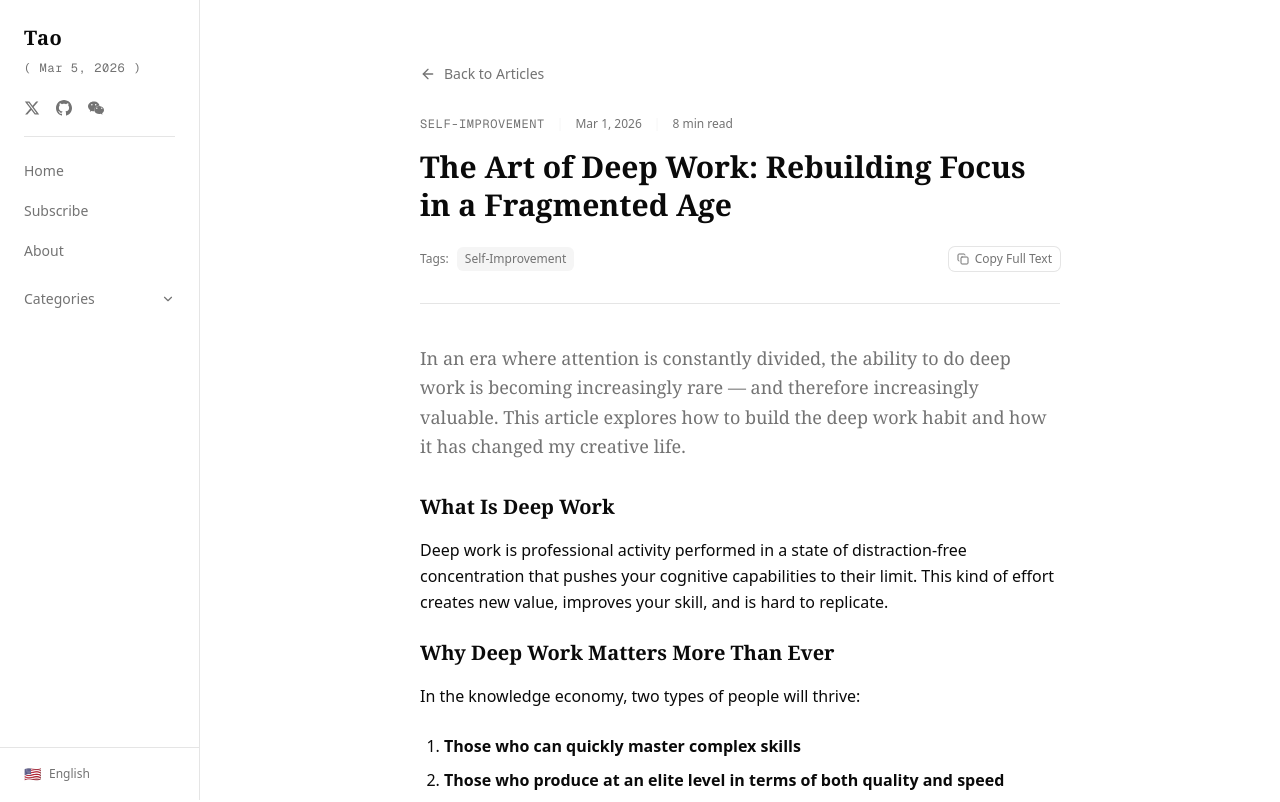
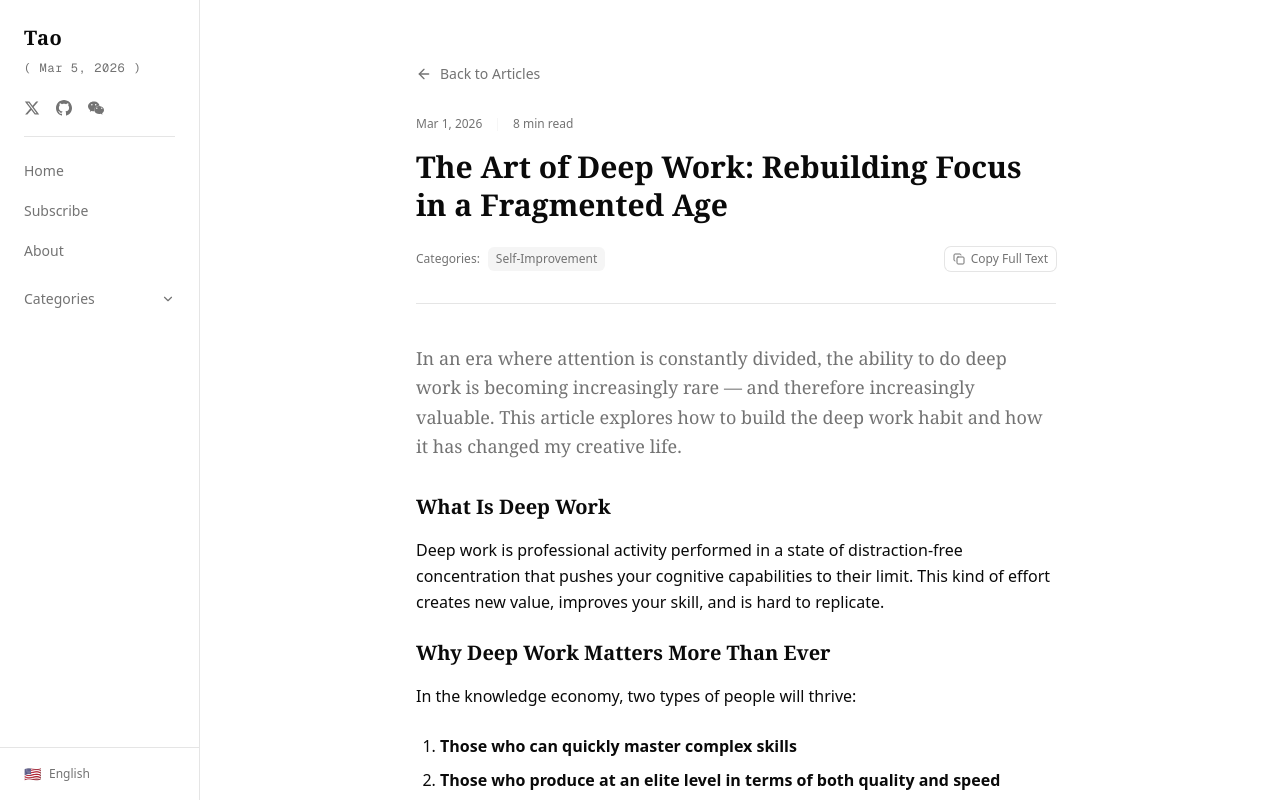
Before and after one commit to yinjiatao/blog, a Next.js app: page /en/articles/deep-work-art in a window 1280 px wide. Shown: the top 802 px of the page. Built offline with nearby package versions, Linux system fonts and the light colour scheme.

Commit message:
fix(ui): move category from header to tag area and remove tags label

```diff
--- a/app/[locale]/articles/[slug]/page.tsx
+++ b/app/[locale]/articles/[slug]/page.tsx
@@ -47,7 +47,7 @@ export default async function ArticlePage({ params }: ArticlePageProps) {
     <div className="bg-background min-h-screen">
       <SidebarWrapper categories={categories} />
 
-      <main className="min-h-screen pt-16 lg:ml-[200px] lg:pt-0">
+      <main className="min-h-screen pt-16 lg:ml-48 lg:pt-0">
         <div className="mx-auto max-w-3xl px-6 py-12 lg:px-16 lg:py-16">
           <article className="animate-fade-in-up">
             <Link
@@ -60,10 +60,6 @@ export default async function ArticlePage({ params }: ArticlePageProps) {
 
             <header className="border-border mb-10 border-b pb-8">
               <div className="mb-4 flex flex-wrap items-center gap-3">
-                <span className="text-muted-foreground font-mono text-xs tracking-wider uppercase">
-                  {t(`categoryNames.${post.category}`)}
-                </span>
-                <span className="text-muted text-xs">|</span>
                 <span className="text-muted-foreground text-xs">{formattedDate}</span>
                 <span className="text-muted text-xs">|</span>
                 <span className="text-muted-foreground text-xs">{t('article.readTime', { count: post.readTime })}</span>
@@ -75,7 +71,7 @@ export default async function ArticlePage({ params }: ArticlePageProps) {
 
               <div className="flex items-center justify-between gap-2">
                 <div className="flex items-center gap-2">
-                  <span className="text-muted-foreground text-xs">{t('article.tags')}:</span>
+                  <span className="text-muted-foreground text-xs">{t('article.categories')}:</span>
                   <span className="bg-muted text-muted-foreground rounded-sm px-2 py-1 text-xs">
                     {t(`categoryNames.${post.category}`)}
                   </span>
--- a/messages/en.json
+++ b/messages/en.json
@@ -49,6 +49,7 @@
   "article": {
     "back": "Back to Articles",
     "readTime": "{count} min read",
+    "categories": "Categories",
     "tags": "Tags",
     "prev": "Previous",
     "next": "Next",
--- a/messages/zh.json
+++ b/messages/zh.json
@@ -45,6 +45,7 @@
   "article": {
     "back": "返回文章列表",
     "readTime": "{count} 分钟阅读",
+    "categories": "分类",
     "tags": "标签",
     "prev": "上一篇",
     "next": "下一篇",
```
